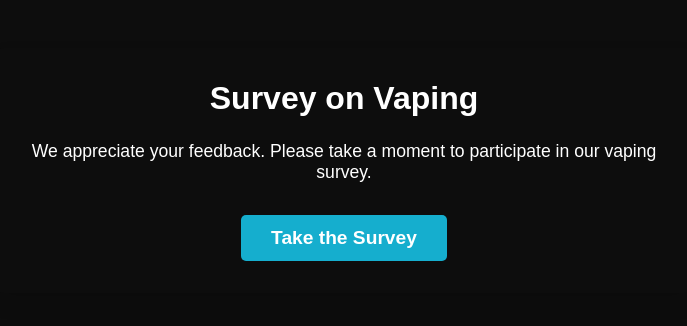
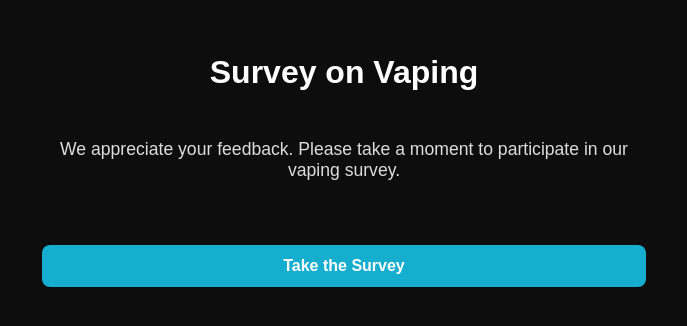
Before and after one commit to 0x-4b/survey-frontend, a React (Create React App) app: page / in a window 1280 px wide. Shown: the part 230-556 px from the top of the page, without its empty margins (296-983 px from the left). Built offline with nearby package versions, Linux system fonts and the light colour scheme; the HTML template or start-up script is replaced by a standard one.

Commit message:
Configed styling

```diff
--- a/src/styles/HomePage.css
+++ b/src/styles/HomePage.css
@@ -1,40 +1,71 @@
-/* Homepage styles */
-.homepage {
-    text-align: center;
-    padding: 2rem;
-    background-color: #0d0d0d; /* Dark background */
-    color: #fff;
-    max-width: 700px;
-    margin: 0 auto; /* Center horizontally */
-    border-radius: 10px;
-    box-shadow: 0 10px 20px rgba(0, 0, 0, 0.1);
+/* Global Styles */
+* {
+    margin: 0;
+    padding: 0;
+    box-sizing: border-box;
+    font-family: 'Arial', sans-serif;
 }
 
+body {
+    background-color: #0d0d0d; /* Dark background */
+    display: flex;
+    justify-content: center;
+    align-items: center;
+    height: 100vh;
+    color: #fff; /* White text */
+    font-size: 0.9rem; /* Adjusted font size */
+    padding: 0 10px; /* Prevent body from having edges */
+    overflow-x: hidden; /* Prevent horizontal overflow */
+}
+
+/* Homepage Container */
+.homepage {
+    width: 100%;
+    max-width: 700px;
+    border-radius: 12px;
+    padding: 3rem;
+    display: flex;
+    flex-direction: column;
+    align-items: center;
+    gap: 2rem; /* Increased gap for better separation */
+}
+
+/* Homepage Title */
 .homepage-title {
     font-size: 2rem;
-    margin-bottom: 1.5rem;
-    color: white;
+    color: #fff;
+    text-align: center;
+    margin-bottom: 1rem;
 }
 
+/* Homepage Description */
 .homepage-description {
     font-size: 1.1rem;
+    color: #ddd;
+    text-align: center;
     margin-bottom: 2rem;
+}
+
+/* Survey Button */
+.btn {
+    padding: 12px 20px;
+    background-color: #15aece;
     color: white;
+    font-size: 1rem;
+    font-weight: 600;
+    border-radius: 8px;
+    border: none;
+    transition: all 0.3s ease;
+    cursor: pointer;
+}
+
+.btn:hover {
+    background-color: #0391bf;
+    transform: translateY(-2px);
 }
 
 .survey-btn {
-    padding: 12px 30px;
-    background-color: #15aece;
-    color: white;
-    font-size: 1.2rem;
-    border: none;
-    border-radius: 5px;
-    cursor: pointer;
-    transition: background-color 0.3s ease, transform 0.2s ease;
-    text-decoration: none; /* Remove underline from Link */
+    display: block;
+    width: 100%;
+    text-align: center;
 }
-
-.survey-btn:hover {
-    background-color: #0391bf; /* Darker blue on hover */
-    transform: translateY(-3px); /* Smooth hover effect */
-}
--- a/src/styles/Survey.css
+++ b/src/styles/Survey.css
@@ -20,8 +20,8 @@ body {
 
 /* Headings */
 h2 {
-    font-size: 1.8rem; /* Slightly larger for prominence */
-    margin-bottom: 1.5rem;
+    font-size: 1.6rem; /* Slightly larger for prominence */
+    margin-bottom: 1.3rem;
     color: #fff;
     text-align: center;
 }
@@ -44,16 +44,16 @@ h2 {
 label {
     display: flex;
     align-items: center;
-    gap: 15px; /* Space between input and text */
+    gap: 12px; /* Space between input and text */
     font-size: 1rem; /* Slightly larger text */
-    margin-bottom: 15px;
+    margin-bottom: 12px;
     color: #fff;
     cursor: pointer;
     font-weight: 600;
 }
 
 /* Options Container */
-.options {
+.option {
     display: flex;
     flex-direction: column;
     align-items: flex-start;
@@ -135,16 +135,15 @@ textarea:focus {
 }
 
 /* Button Container */
-.button-container {
+.survey-navigation {
     display: flex;
     justify-content: space-between;
     width: 100%;
-    gap: 1.2rem;
 }
 
 /* Buttons */
 button {
-    flex: 1;
+    flex: 0 1 25%;
     padding: 12px 20px;
     border: none;
     background-color: #15aece;
@@ -166,3 +165,57 @@ button:disabled {
     cursor: not-allowed;
     transform: none;
 }
+
+.submit {
+    transition: all 0.3s ease-in-out;
+    box-shadow: 0px 10px 20px rgba(0, 0, 0, 0.2);
+    background-color: #15aece;
+    display: flex;
+    align-items: center;
+    justify-content: center;
+    cursor: pointer;
+    color: #ffff;
+    gap: 10px;
+    font-weight: bold;
+    outline: none;
+    overflow: hidden;
+  }
+
+  .submit:hover {
+    transform: scale(1.05);
+    border-color: #fff9;
+  }
+
+  .submit:hover::before {
+    animation: shine 1.5s ease-out infinite;
+  }
+
+  .submit::before {
+    content: "";
+    position: absolute;
+    width: 100px;
+    height: 100%;
+    background-image: linear-gradient(
+      120deg,
+      rgba(255, 255, 255, 0) 30%,
+      rgba(255, 255, 255, 0.8),
+      rgba(255, 255, 255, 0) 70%
+    );
+    top: 0;
+    left: -100px;
+    opacity: 0.6;
+  }
+
+  @keyframes shine {
+    0% {
+      left: -100px;
+    }
+
+    60% {
+      left: 100%;
+    }
+
+    to {
+      left: 100%;
+    }
+  }
```
